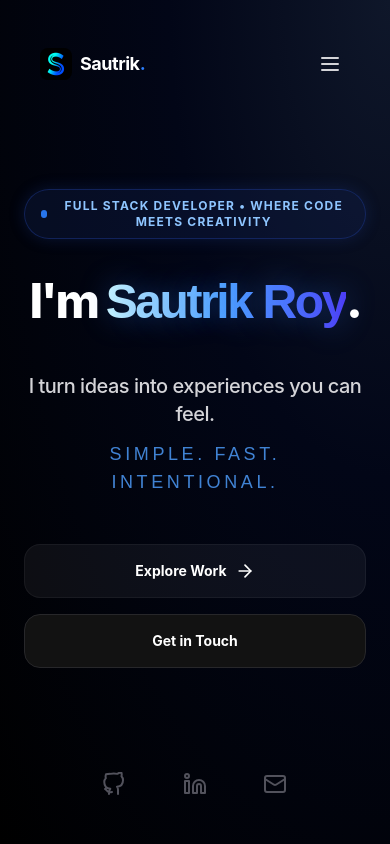
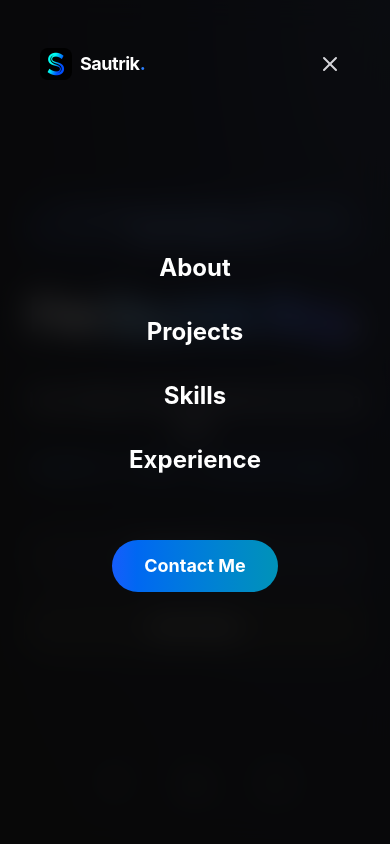
Before and after one commit to sautrikroy17/Personal-Portolio, a React (Vite) app: page / in a window 390 px wide. Both pictures are taken after a click on the button "Toggle menu". Shown: the top 844 px of the page. Built offline with nearby package versions, Linux system fonts and the light colour scheme.

Commit message:
Optimize mobile layout and animations, add mobile menu

```diff
--- a/src/App.jsx
+++ b/src/App.jsx
@@ -8,7 +8,7 @@ import Contact from "./components/sections/Contact";
 
 function App() {
   return (
-    <div className="relative min-h-screen font-sans text-slate-100 selection:bg-cyan-500/30 bg-slate-950 flex flex-col">
+    <div className="relative min-h-screen font-sans text-slate-100 selection:bg-cyan-500/30 bg-slate-950 flex flex-col overflow-x-hidden">
       {/* Global Animated Premium Gradient Background */}
       <div className="fixed inset-0 z-0 pointer-events-none w-full h-full overflow-hidden">
         {/* Minimalist Black and Deep Navy Blue Gradient */}
--- a/src/components/layout/Navbar.jsx
+++ b/src/components/layout/Navbar.jsx
@@ -1,6 +1,7 @@
 import { useState, useEffect } from "react";
-import { motion, useScroll, useMotionValueEvent } from "framer-motion";
+import { motion, useScroll, useMotionValueEvent, AnimatePresence } from "framer-motion";
 import { cn } from "../../lib/utils";
+import { Menu, X } from "lucide-react";
 
 const navLinks = [
   { name: "About", href: "#about" },
@@ -13,6 +14,7 @@ export default function Navbar() {
   const { scrollY } = useScroll();
   const [hidden, setHidden] = useState(false);
   const [isScrolled, setIsScrolled] = useState(false);
+  const [mobileMenuOpen, setMobileMenuOpen] = useState(false);
 
   useMotionValueEvent(scrollY, "change", (latest) => {
     const previous = scrollY.getPrevious();
@@ -22,14 +24,27 @@ export default function Navbar() {
       setIsScrolled(false);
     }
 
-    if (latest > 100 && latest > previous) {
+    if (latest > 100 && latest > previous && !mobileMenuOpen) {
       setHidden(true);
     } else {
       setHidden(false);
     }
   });
 
+  // Prevent scroll when mobile menu is open
+  useEffect(() => {
+    if (mobileMenuOpen) {
+      document.body.style.overflow = "hidden";
+    } else {
+      document.body.style.overflow = "unset";
+    }
+    return () => {
+      document.body.style.overflow = "unset";
+    };
+  }, [mobileMenuOpen]);
+
   return (
+    <>
       <motion.nav
         variants={{
           visible: { y: 0 },
@@ -38,7 +53,7 @@ export default function Navbar() {
         animate={hidden ? "hidden" : "visible"}
         transition={{ duration: 0.35, ease: "easeInOut" }}
         className={cn(
-        "fixed top-0 inset-x-0 z-50 flex items-center justify-center p-4 transition-all duration-300",
+          "fixed top-0 inset-x-0 z-[60] flex items-center justify-center p-4 transition-all duration-300",
           isScrolled ? "pt-4" : "pt-8"
         )}
       >
@@ -52,7 +67,8 @@ export default function Navbar() {
         >
           <a
             href="#top"
-          className="flex items-center space-x-2 text-lg font-bold tracking-tight text-white hover:text-blue-400 transition-colors"
+            onClick={() => setMobileMenuOpen(false)}
+            className="flex items-center space-x-2 text-lg font-bold tracking-tight text-white hover:text-blue-400 transition-colors z-[70]"
           >
             <img src="/logo.png" alt="Sautrik Logo" className="w-8 h-8 rounded-lg" />
             <span>Sautrik<span className="text-blue-500">.</span></span>
@@ -77,14 +93,54 @@ export default function Navbar() {
             Contact Me
           </a>
 
-        {/* Mobile menu button could go here, omitting for deep simplicity unless requested */}
-        <button className="md:hidden p-2 text-zinc-300 hover:text-white">
-          <svg className="w-6 h-6" fill="none" viewBox="0 0 24 24" stroke="currentColor">
-            {/* simple hamburger icon */}
-            <path strokeLinecap="round" strokeLinejoin="round" strokeWidth={2} d="M4 6h16M4 12h16M4 18h16" />
-          </svg>
+          <button
+            onClick={() => setMobileMenuOpen(!mobileMenuOpen)}
+            className="md:hidden p-2 text-zinc-300 hover:text-white z-[70] transition-transform active:scale-95"
+            aria-label="Toggle menu"
+          >
+            {mobileMenuOpen ? <X className="w-6 h-6" /> : <Menu className="w-6 h-6" />}
           </button>
         </div>
       </motion.nav>
+
+      {/* Mobile Menu Overlay */}
+      <AnimatePresence>
+        {mobileMenuOpen && (
+          <motion.div
+            initial={{ opacity: 0, backdropFilter: "blur(0px)" }}
+            animate={{ opacity: 1, backdropFilter: "blur(16px)" }}
+            exit={{ opacity: 0, backdropFilter: "blur(0px)" }}
+            transition={{ duration: 0.3 }}
+            className="fixed inset-0 z-[50] bg-zinc-950/80 flex flex-col items-center justify-center"
+          >
+            <div className="flex flex-col items-center space-y-8 p-6 w-full max-w-sm">
+              {navLinks.map((link, idx) => (
+                <motion.a
+                  key={link.name}
+                  href={link.href}
+                  onClick={() => setMobileMenuOpen(false)}
+                  initial={{ opacity: 0, y: 20 }}
+                  animate={{ opacity: 1, y: 0 }}
+                  transition={{ delay: 0.1 + idx * 0.1 }}
+                  className="text-2xl font-bold text-white hover:text-cyan-400 transition-colors"
+                >
+                  {link.name}
+                </motion.a>
+              ))}
+              <motion.a
+                href="#contact"
+                onClick={() => setMobileMenuOpen(false)}
+                initial={{ opacity: 0, y: 20 }}
+                animate={{ opacity: 1, y: 0 }}
+                transition={{ delay: 0.5 }}
+                className="mt-8 px-8 py-3 text-lg font-bold text-white transition-all bg-gradient-to-r from-blue-600 to-cyan-600 rounded-full hover:shadow-[0_0_30px_rgba(34,211,238,0.3)] active:scale-95"
+              >
+                Contact Me
+              </motion.a>
+            </div>
+          </motion.div>
+        )}
+      </AnimatePresence>
+    </>
   );
 }
--- a/src/components/sections/About.jsx
+++ b/src/components/sections/About.jsx
@@ -1,8 +1,11 @@
 import { motion, useScroll, useTransform } from "framer-motion";
 import { useRef } from "react";
+import { useMediaQuery } from "../../hooks/useMediaQuery";
 
 export default function About() {
   const ref = useRef(null);
+  const isMobile = useMediaQuery("(max-width: 768px)");
+
   const { scrollYProgress } = useScroll({
     target: ref,
     offset: ["0 1", "1 0"],
@@ -16,7 +19,7 @@ export default function About() {
       <div className="max-w-5xl px-6 mx-auto">
         <div className="flex flex-col md:flex-row items-center gap-16">
           <motion.div
-            style={{ y: yImage }}
+            style={{ y: isMobile ? 0 : yImage }}
             className="w-full md:w-[45%] justify-center hidden md:flex"
           >
             <div className="relative w-72 h-72 md:w-96 md:h-96 rounded-3xl overflow-hidden glass-card p-2 group hover:shadow-[0_0_40px_rgba(34,211,238,0.2)] transition-shadow duration-700">
@@ -31,7 +34,11 @@ export default function About() {
 
           {/* Text Content */}
           <motion.div
-            style={{ y: yText }}
+            style={{ y: isMobile ? 0 : yText }}
+            initial={isMobile ? { opacity: 0, y: 30 } : false}
+            whileInView={isMobile ? { opacity: 1, y: 0 } : false}
+            viewport={{ once: true, margin: "-100px" }}
+            transition={{ duration: 0.8, ease: [0.16, 1, 0.3, 1] }}
             className="w-full md:w-[55%] space-y-8"
           >
             <h2 className="text-4xl md:text-6xl font-extrabold text-white tracking-tight">
--- a/src/components/sections/Hero.jsx
+++ b/src/components/sections/Hero.jsx
@@ -1,6 +1,7 @@
 import { motion, useScroll, useTransform } from "framer-motion";
 import { useRef } from "react";
 import { ArrowRight, Mail } from "lucide-react";
+import { useMediaQuery } from "../../hooks/useMediaQuery";
 
 function GithubIcon(props) {
   return (
@@ -21,6 +22,8 @@ function LinkedinIcon(props) {
 
 export default function Hero() {
   const ref = useRef(null);
+  const isMobile = useMediaQuery("(max-width: 768px)");
+
   const { scrollYProgress } = useScroll({
     target: ref,
     offset: ["start start", "end start"],
@@ -35,12 +38,12 @@ export default function Hero() {
   return (
     <section ref={ref} id="top" className="relative min-h-screen flex items-center justify-center overflow-hidden pt-20">
       {/* Dynamic Parallax Background Gradients */}
-      <motion.div style={{ y: yBg, scale: scaleImage }} className="absolute inset-0 z-0 pointer-events-none">
+      <motion.div style={{ y: isMobile ? 0 : yBg, scale: isMobile ? 1 : scaleImage }} className="absolute inset-0 z-0 pointer-events-none">
         {/* Intentionally left blank to allow global App.jsx animated gradient mesh to shine through */}
       </motion.div>
 
       <motion.div
-        style={{ y: yText, opacity: opacityText }}
+        style={{ y: isMobile ? 0 : yText, opacity: isMobile ? 1 : opacityText }}
         className="relative z-10 w-full max-w-5xl px-6 mx-auto flex flex-col items-center text-center mt-[-8vh]"
       >
         <motion.div
--- /dev/null
+++ b/src/hooks/useMediaQuery.js
@@ -0,0 +1,19 @@
+import { useState, useEffect } from "react";
+
+export function useMediaQuery(query) {
+  const [matches, setMatches] = useState(false);
+
+  useEffect(() => {
+    const media = window.matchMedia(query);
+    if (media.matches !== matches) {
+      setMatches(media.matches);
+    }
+
+    const listener = () => setMatches(media.matches);
+    media.addEventListener("change", listener);
+
+    return () => media.removeEventListener("change", listener);
+  }, [matches, query]);
+
+  return matches;
+}
--- a/src/index.css
+++ b/src/index.css
@@ -1,5 +1,5 @@
+@import url('https://fonts.googleapis.com/css2?family=Space+Grotesk:wght@700&display=swap');
 @import "tailwindcss";
-@import url('https://fonts.googleapis.com/css2?family=Space+Grotesk:wght@700&display=swap');
 
 @theme {
   --color-zinc-900: #121212;
@@ -26,12 +26,18 @@
     color-scheme: dark;
   }
 
-  body {
-    @apply text-zinc-100 font-sans antialiased overflow-x-hidden selection:bg-cyan-900 selection:text-white bg-transparent;
+  html {
+    scroll-behavior: smooth;
+    overflow-x: hidden;
   }
 
-  html {
-    scroll-behavior: smooth;
+  body {
+    margin: 0;
+    overflow-x: hidden;
+    touch-action: pan-y;
+    -webkit-font-smoothing: antialiased;
+    -moz-osx-font-smoothing: grayscale;
+    @apply text-zinc-100 font-sans antialiased selection:bg-cyan-900 selection:text-white bg-transparent;
   }
 }
 
```
Also changed, not shown: src/components/sections/Projects.jsx (+53 -37 lines). Lines whose indentation alone changed are shown as unchanged.
